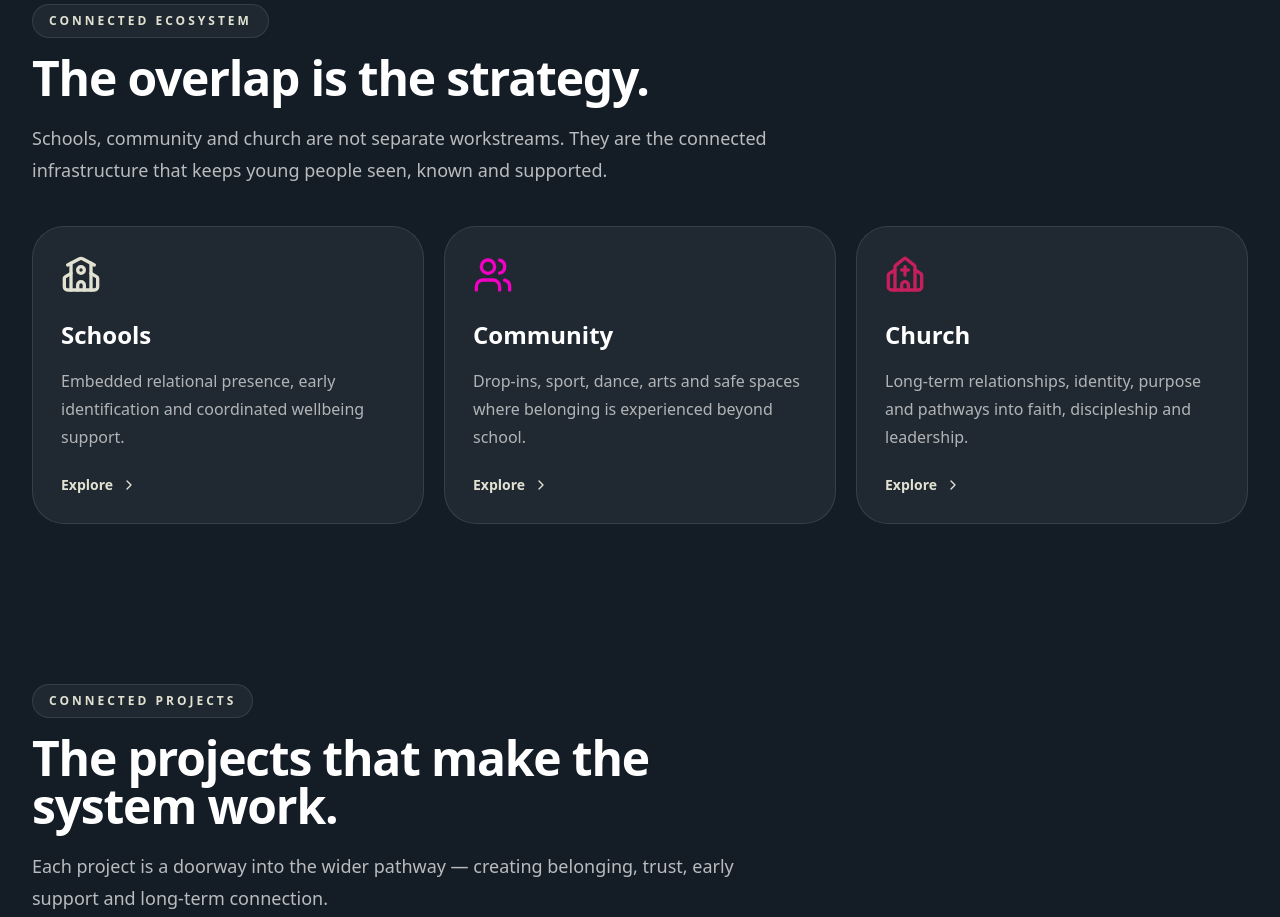
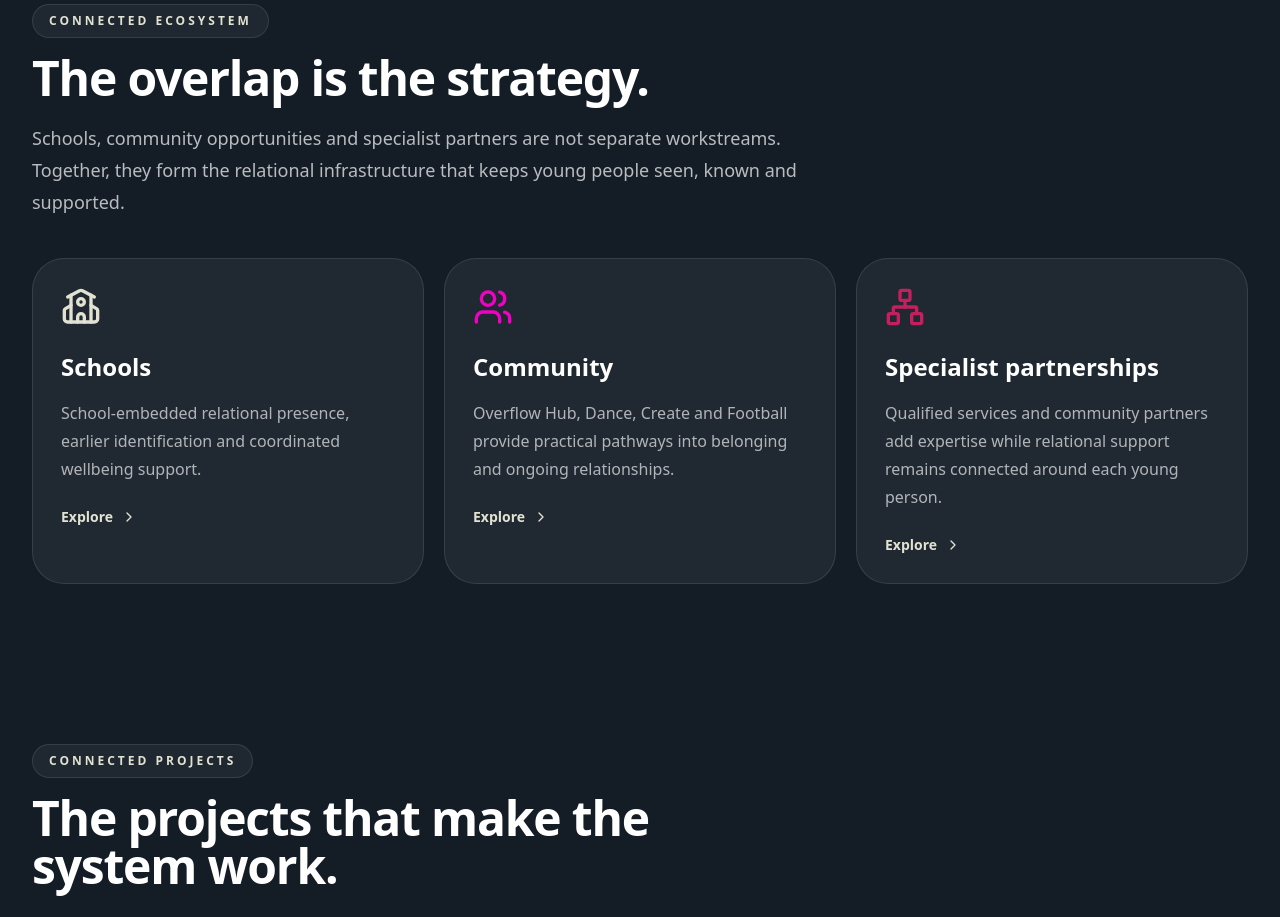
Before and after one commit to tomlambertstlukes-create/overflow-website, a Next.js app: page / in a window 1280 px wide. Shown: the part 3940-4857 px from the top of the page. Built offline with nearby package versions, Linux system fonts and the light colour scheme.

Commit message:
Refocus homepage partnership pillars

```diff
--- a/components/Pillars.jsx
+++ b/components/Pillars.jsx
@@ -1,12 +1,30 @@
 import Link from "next/link";
 import Section from "@/components/Section";
 import Kicker from "@/components/Kicker";
-import { School, Users, Church, ChevronRight } from "lucide-react";
+import { School, Users, Network, ChevronRight } from "lucide-react";
 
 const items = [
-  { icon: School, title: "Schools", text: "Embedded relational presence, early identification and coordinated wellbeing support.", href: "/schools", colour: "#E2E2D2" },
-  { icon: Users, title: "Community", text: "Drop-ins, sport, dance, arts and safe spaces where belonging is experienced beyond school.", href: "/projects", colour: "#F300C5" },
-  { icon: Church, title: "Church", text: "Long-term relationships, identity, purpose and pathways into faith, discipleship and leadership.", href: "/churches", colour: "#C51F5D" },
+  {
+    icon: School,
+    title: "Schools",
+    text: "School-embedded relational presence, earlier identification and coordinated wellbeing support.",
+    href: "/schools",
+    colour: "#E2E2D2",
+  },
+  {
+    icon: Users,
+    title: "Community",
+    text: "Overflow Hub, Dance, Create and Football provide practical pathways into belonging and ongoing relationships.",
+    href: "/projects",
+    colour: "#F300C5",
+  },
+  {
+    icon: Network,
+    title: "Specialist partnerships",
+    text: "Qualified services and community partners add expertise while relational support remains connected around each young person.",
+    href: "/how-it-works",
+    colour: "#C51F5D",
+  },
 ];
 
 export default function Pillars() {
@@ -14,19 +32,28 @@ export default function Pillars() {
     <Section>
       <div className="mb-10 max-w-3xl">
         <Kicker>Connected ecosystem</Kicker>
-        <h2 className="text-4xl font-black tracking-tight sm:text-5xl">The overlap is the strategy.</h2>
+        <h2 className="text-4xl font-black tracking-tight sm:text-5xl">
+          The overlap is the strategy.
+        </h2>
         <p className="mt-5 text-lg leading-8 text-white/70">
-          Schools, community and church are not separate workstreams. They are the connected infrastructure that keeps young people seen, known and supported.
+          Schools, community opportunities and specialist partners are not
+          separate workstreams. Together, they form the relational infrastructure
+          that keeps young people seen, known and supported.
         </p>
       </div>
       <div className="grid gap-5 lg:grid-cols-3">
         {items.map((item) => (
-             <Link key={item.title} href={item.href} className="group rounded-[2rem] border border-white/10 bg-white/[0.055] p-7 transition hover:-translate-y-1 hover:bg-white/[0.08]">
+          <Link
+            key={item.title}
+            href={item.href}
+            className="group rounded-[2rem] border border-white/10 bg-white/[0.055] p-7 transition hover:-translate-y-1 hover:bg-white/[0.08]"
+          >
             <item.icon className="h-10 w-10" style={{ color: item.colour }} />
             <h3 className="mt-6 text-2xl font-black">{item.title}</h3>
             <p className="mt-4 leading-7 text-white/65">{item.text}</p>
             <div className="mt-6 flex items-center gap-2 text-sm font-bold text-[#E2E2D2]">
-              Explore <ChevronRight className="h-4 w-4 transition group-hover:translate-x-1" />
+              Explore
+              <ChevronRight className="h-4 w-4 transition group-hover:translate-x-1" />
             </div>
           </Link>
         ))}
```
